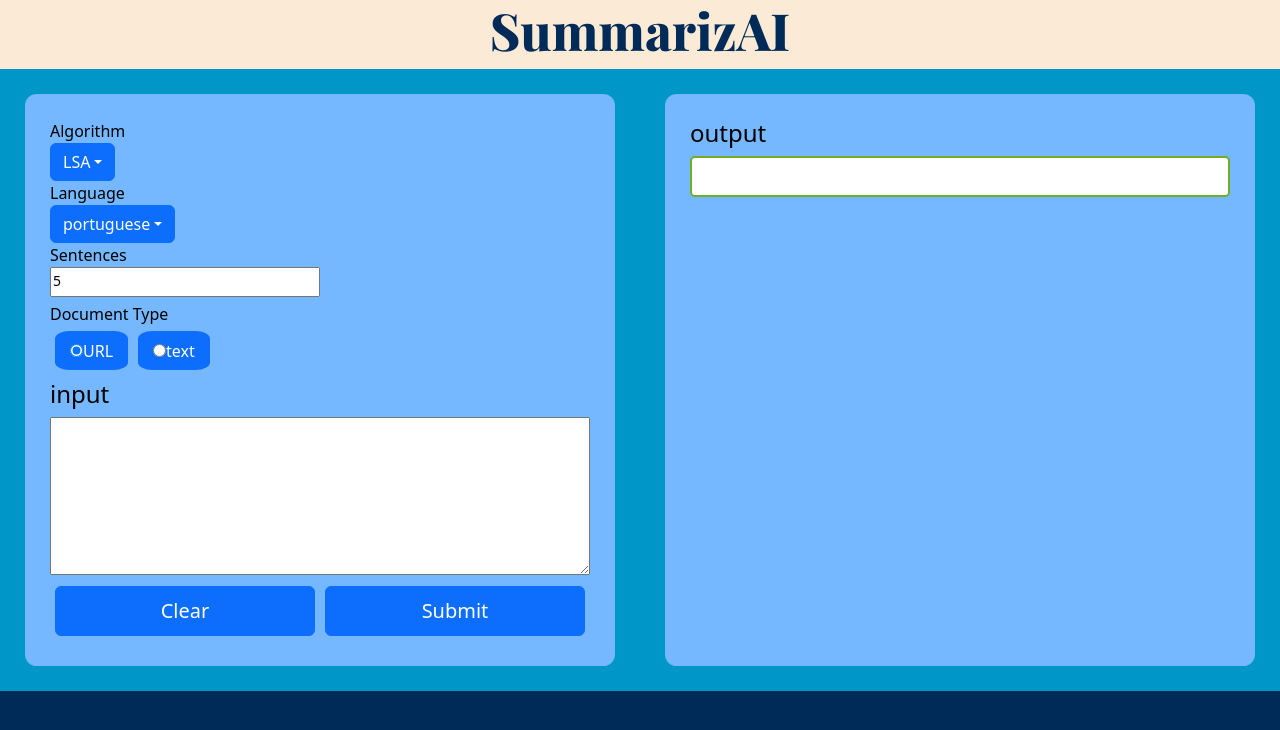
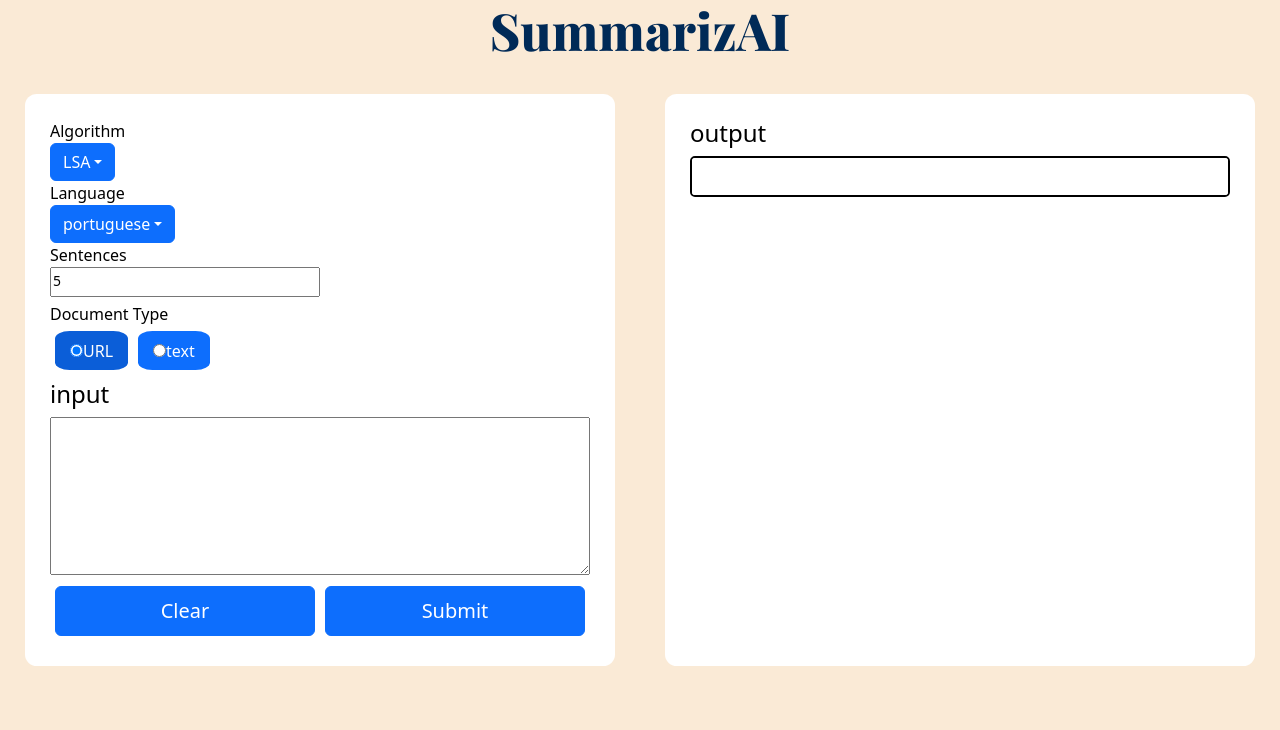
Before and after one commit to erlonL/summaraizer, a React (Create React App) app: page / in a window 1280 px wide. Shown: the top 730 px of the page. Built offline with nearby package versions, Linux system fonts and the light colour scheme; a web font is replaced by a local one.

Commit message:
update #4.4 UI / design changes

```diff
--- a/package.json
+++ b/package.json
@@ -51,6 +51,7 @@
     ]
   },
   "devDependencies": {
+    "@gradio/client": "^0.9.2",
     "@types/react-radio-group": "^3.0.7",
     "gh-pages": "^6.1.0"
   }
--- a/src/App.css
+++ b/src/App.css
@@ -10,7 +10,7 @@
 
 .Body {
   width: 100%;
-  background-color: #0096c7;
+  background-color: #FAEAD6;
   display: flex;
   flex-direction: row;
 }
@@ -62,7 +62,7 @@
   padding: 25px;
 
   color: black;
-  background-color: #75B8FF;
+  background-color: #FFFFFF;
   border: black;
   border-radius: 2%;
   width: 100%;
@@ -75,7 +75,7 @@
   padding: 25px;
 
   color: black;
-  background-color: #75B8FF;
+  background-color: #FFFFFF;
   border: black;
   border-radius: 2%;
   width: 100%;
@@ -87,7 +87,7 @@
   height: 10%;
   max-height: 10%;
   padding: 10px;
-  background-color: #002A57;
+  background-color: #FAEAD6;
   color: grey;
   font-family: 'Oswald', sans-serif;
   justify-content: center;
@@ -109,6 +109,10 @@
   align-items: flex-start;
 }
 
+#outlabel {
+  color: black;
+}
+
 /* vertical screens */
 @media only screen and (max-width: 768px) {
   .Title {
--- a/src/App.tsx
+++ b/src/App.tsx
@@ -3,6 +3,9 @@ import './App.css';
 import Button from 'react-bootstrap/Button';
 import CustomDropdown from './components/CustomDropdown';
 import CustomRadio from './components/CustomRadio';
+
+import { client } from "@gradio/client";
+
 
 
 function App() {
@@ -140,7 +143,7 @@ function App() {
 
           {/* <MethodDropdown /> */}
           <div className='Dropdown'>
-            <label>Algorithm</label>
+            <label id='outlabel'>Algorithm</label>
             <CustomDropdown supportedOptions={supportedMethods} selectedOption={selectedMethod} setOption={setMethod} />
           </div>
 
@@ -195,7 +198,7 @@ function App() {
           <div className='outputArea'>
             <textarea readOnly
             name="output"
-            style= {{width: '100%', resize: 'none', border: '2px solid #73AD21', borderRadius: '5px', padding: '10px', fontSize: '14px'}}
+            style= {{width: '100%', resize: 'none', border: outputText === "" ? '2px solid black' : '2px solid #1D493C', borderRadius: '5px', padding: '10px', fontSize: '14px'}}
             value={outputText}
             ref={outputTextRef}
             disabled={isLoading}>
--- a/src/components/CustomDropdown.tsx
+++ b/src/components/CustomDropdown.tsx
@@ -9,8 +9,8 @@ const CustomDropdown = (props: any) => {
     };
 
     return (
-        <Dropdown onSelect={handleOptionChange} >
-        <Dropdown.Toggle id="dropdown-basic" >
+        <Dropdown  onSelect={handleOptionChange} >
+        <Dropdown.Toggle style={{backgroundColor: '#0D6EFD'}} id="dropdown-basic" >
             {selectedOption}
         </Dropdown.Toggle>
 
--- a/src/components/CustomRadio.tsx
+++ b/src/components/CustomRadio.tsx
@@ -7,9 +7,10 @@ const CustomRadio = (props: any) => {
         setSelected(event.target.value);
     };
 
+    const isSelected = selectedValue === value;
 
     return (
-        <label style={{backgroundColor: '#0D6EFD',
+        <label style={{backgroundColor: isSelected? '#0B5ED8' : '#0D6EFD',
         color: 'white',
         padding: '7.5px 15px',
         margin: '5px',
```
Also changed, not shown: 2 other files (tests, documents, lock files or other folders).
